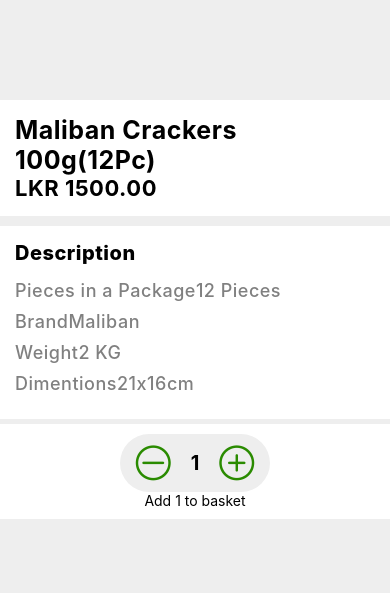
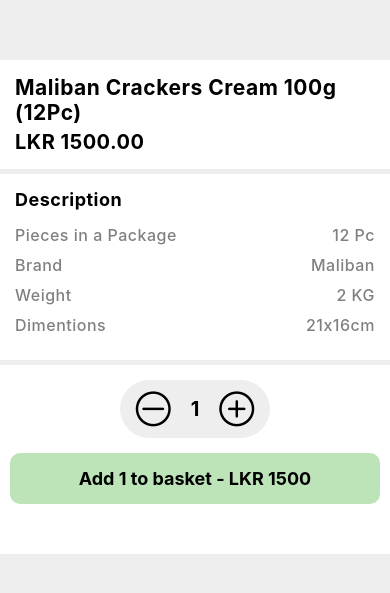
Before and after one commit to Kavinduf/SupplyWaveRetailer, a React Native app: screen /ItemDetails in a window 390 px wide. Shown: the part 133-726 px from the top of the page. Built offline with nearby package versions, Linux system fonts and the light colour scheme.

Commit message:
tem description finished

```diff
--- a/Components/ItemDescription.js
+++ b/Components/ItemDescription.js
@@ -4,15 +4,23 @@
 const ItemDescription = ({ titleLeft, titleRight }) => {
   return (
     <View style={{ flexDirection: "row" }}>
-      <Text style={styles.textDetails}>{titleLeft}</Text>
-      <Text style={styles.textDetails}>{titleRight}</Text>
+      <Text style={styles.textDetailsLeft}>{titleLeft}</Text>
+      <Text style={styles.textDetailsRight}>{titleRight}</Text>
     </View>
   );
 };
 export default ItemDescription;
 const styles = StyleSheet.create({
-  textDetails: {
-    fontSize: 18,
+  textDetailsRight: {
+    fontSize: 16,
+    color: "gray",
+    fontWeight: "500",
+    letterSpacing: 0.5,
+    marginBottom: 10,
+    marginLeft: "auto",
+  },
+  textDetailsLeft: {
+    fontSize: 16,
     color: "gray",
     fontWeight: "500",
     letterSpacing: 0.5,
--- a/screens/ItemDetails.js
+++ b/screens/ItemDetails.js
@@ -32,37 +32,44 @@
         />
       </View>
       <View style={styles.viewText}>
-        <Text style={styles.textTitle}>Maliban Crackers 100g(12Pc)</Text>
+        <Text style={styles.textTitle}>Maliban Crackers Cream 100g (12Pc)</Text>
         <Text style={styles.textPrice}>LKR 1500.00</Text>
+
+        {/* The single item weight which is "100g" and pieces in a pack which is "12" in this case must be taken seprately when inserting items by manufacturer so that the single item weight and pieaces count can be displayed beside the item name */}
       </View>
       <View style={styles.viewText}>
         <Text style={styles.textSubtitle}>Description</Text>
         <ItemDescription
           titleLeft={"Pieces in a Package"}
-          titleRight={"12 Pieces"}
+          titleRight={"12 Pc"}
         />
         <ItemDescription titleLeft={"Brand"} titleRight={"Maliban"} />
         <ItemDescription titleLeft={"Weight"} titleRight={"2 KG"} />
         <ItemDescription titleLeft={"Dimentions"} titleRight={"21x16cm"} />
       </View>
+
       <View style={styles.separator}>
         <View style={styles.row}>
           <AntDesign
             name="minuscircleo"
             size={35}
-            color={"#2A8B00"}
+            color={"black"}
             onPress={onMinus}
           />
           <Text style={styles.quantity}>{quantity}</Text>
           <AntDesign
             name="pluscircleo"
             size={35}
-            color={"#2A8B00"}
+            color={"black"}
             onPress={onPlus}
           />
         </View>
+      </View>
+      <View style={styles.viewButton}>
         <View style={styles.button}>
-          <Text>Add {quantity} to basket</Text>
+          <Text style={styles.buttonText}>
+            Add {quantity} to basket - LKR 1500
+          </Text>
         </View>
       </View>
     </SafeAreaView>
@@ -82,7 +89,7 @@
     alignItems: "center",
   },
   viewText: {
-    marginTop: 10,
+    marginTop: 5,
     backgroundColor: "#FFF",
     // marginHorizontal: 10,
     // alignItems: "flex-start",
@@ -94,30 +101,23 @@
     height: "50%",
   },
   textTitle: {
-    fontSize: 25,
+    fontSize: 21,
     fontWeight: "bold",
     letterSpacing: 0.5,
   },
   textSubtitle: {
-    fontSize: 20,
-    fontWeight: "800",
+    fontSize: 18,
+    fontWeight: "bold",
     marginBottom: 15,
     letterSpacing: 0.5,
   },
   textPrice: {
-    fontSize: 22,
+    fontSize: 20,
     fontWeight: "bold",
     letterSpacing: 0.5,
-  },
-  textDetails: {
-    fontSize: 18,
-    color: "gray",
-    fontWeight: "500",
-    letterSpacing: 0.5,
-    marginBottom: 10,
+    marginTop: 5,
   },
   separator: {
-    backgroundColor: "lightgrey",
     marginTop: 5,
     backgroundColor: "#FFF",
     padding: 10,
@@ -131,11 +131,29 @@
     width: 150,
     alignItems: "center",
     justifyContent: "center",
+    marginTop: 5,
   },
   quantity: {
     fontSize: 20,
     fontWeight: "bold",
     marginHorizontal: 20,
   },
-  button: {},
+  viewButton: {
+    backgroundColor: "#FFF",
+    paddingBottom: 50,
+    // alignItems: "center",
+  },
+  button: {
+    backgroundColor: "#BDE4B8",
+    marginTop: 5,
+    alignItems: "center",
+    padding: 15,
+    borderRadius: 10,
+    marginHorizontal: 10,
+  },
+  buttonText: {
+    color: "black",
+    fontWeight: "bold",
+    fontSize: 18,
+  },
 });
```
